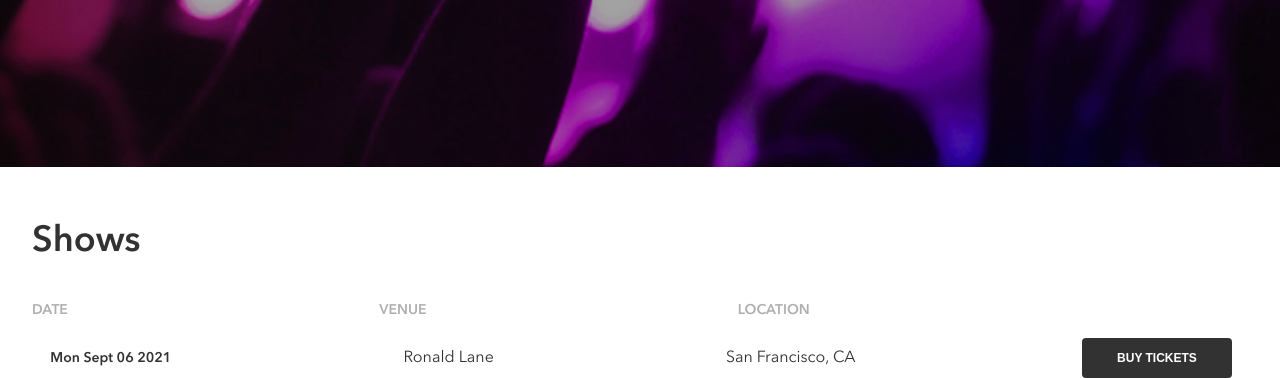
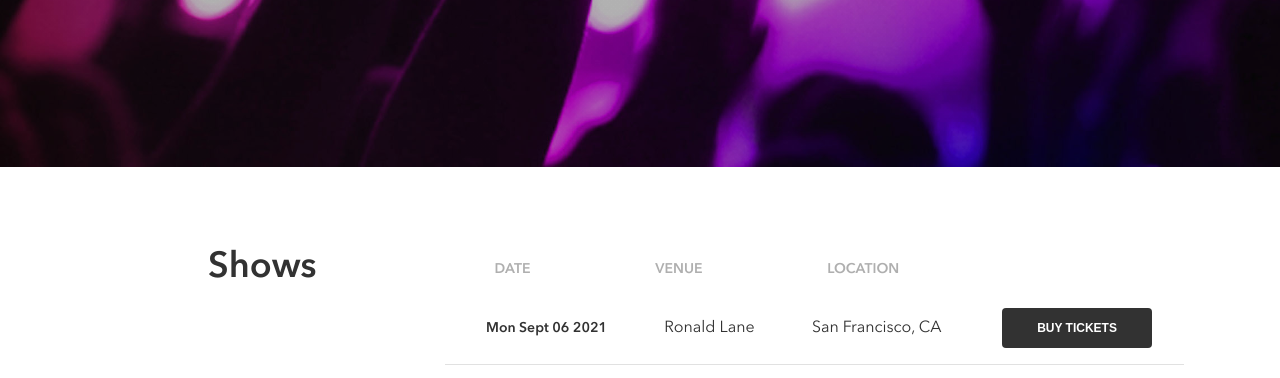
Before and after one commit to Kathp21/Katherine-Phan-bandsite, a plain HTML site: page pages/shows.html in a window 1280 px wide. Shown: the part 540-918 px from the top of the page. Drawn offline with Linux system fonts and the light colour scheme; a web font is replaced by a local one.

Commit message:
Fixed style for show page

```diff
--- a/pages/shows.html
+++ b/pages/shows.html
@@ -41,8 +41,8 @@
                 </iframe>
             </div>
         </section>
-        <section>
-            <h2 class="body-title">Shows</h2>
+        <section id="shows-content">
+            <h2 class="show-title">Shows</h2>
             <section class="shows">
                 <div class="shows__info-container">
                     <p class="shows__details">DATE</p>
--- a/styles/bio.scss
+++ b/styles/bio.scss
@@ -8,7 +8,7 @@
 .hero {
     position: relative;
     height: 40vh;
-    background-image: url(../assets/images/hero-bio.jpg), linear-gradient(rgba(50,50,50,60%), rgba(50,50,50,60%));
+    background-image: url(../assets/images/hero-bio.jpg), linear-gradient(rgba(50,50,50,50%), rgba(50,50,50,50%));
     background-size: cover;
     background-position: center;
     background-blend-mode: overlay;
@@ -52,7 +52,6 @@
         @include tablet {
             padding: 3rem 3rem 0 1.5rem;
             font-size: $section-header;
-            // @include text-bold(2.5rem);
         }
 
         @include desktop {
@@ -148,7 +147,7 @@
     background-color: $color-alabaster;
 
     &__title {
-        margin-top: 0;
+        margin-top: $margin-zero;
         padding-top: 1.25rem;
         padding-left: 3%;
         color: $bandsite-black;
@@ -223,6 +222,10 @@
 
         @include tablet {
             font-size: $section-header;
+        }
+
+        @include desktop {
+            padding-left: 11.5%;
         }
     }
 
--- a/styles/shows.scss
+++ b/styles/shows.scss
@@ -8,7 +8,7 @@
 
     position: relative;
     height: 50vh;
-    background-image: url(../assets/Images/hero-shows.jpg), linear-gradient(rgba(50,50,50,60%), rgba(50,50,50,60%));
+    background-image: url(../assets/Images/hero-shows.jpg), linear-gradient(rgba(50,50,50,50%), rgba(50,50,50,50%));
     background-size: cover;
     background-position: center;
     background-blend-mode: overlay;
@@ -76,15 +76,21 @@
     }
 }
 
-.body-title {
+.show-title {
     padding: 1rem 0 0 1rem;
     margin-bottom: $margin-zero;
     @include text-bold($page-header-mob);
     color: $bandsite-black;
 
     @include tablet {
-        padding: 1.5rem 2rem;
+        padding-left: 0.8rem;
         font-size: $section-header;
+        margin-bottom: 2rem;
+    }
+
+    @include desktop {
+        margin: $margin-zero;
+        padding: 0 8rem;
     }
 }
 
@@ -98,17 +104,22 @@
         justify-content: center;
         margin-right: 11.93rem;
         }
+
+        @include desktop {
+            margin-right: 10rem;
+            margin-left: 3.125rem;
+        }
     }
 
     &__section {
-        padding: $lf-rt-mobile;
+        padding-left: $space-1r;
     }
 
     &__details {
         opacity: 0;
 
         @include tablet {
-            padding-left: $space-2r;
+            padding-left: $space-1r;
             flex: 0.23;
             flex-grow: 1;
             flex-basis: auto;
@@ -116,14 +127,16 @@
             @include text-bold ($sm-txt-tab);
             opacity: 1;
         }
+
+        @include desktop {
+            padding: $padding-zero;
+        }
     }
 
     &__info {
         color: $bandsite-black;
 
         @include tablet {
-            padding-right: 5%;
-            padding-left: 3%;
             flex-grow: 1;
         }
 
@@ -140,6 +153,10 @@
             opacity: 0;
             font-size: 0;
         }
+
+        @include desktop {
+            flex: 1;
+        }
     }
 
     &__btn-container {
@@ -149,7 +166,6 @@
         @include tablet {
             padding: $lf-rt-tablet;
         }
-
     }
 
     &__button {
@@ -167,6 +183,10 @@
         @include tablet {
             width: 9.375rem;
             @include text-bold($btn-tab);
+        }
+
+        @include desktop {
+            margin-top: 1rem;
         }
     }
 
@@ -192,3 +212,26 @@
         }
     }
 }
+
+#shows-content {
+    @include mobile {
+        display: flex;
+        flex-direction: column;
+    }
+
+    @include tablet {
+        margin-bottom: 2rem;
+        padding: 2rem;
+    }
+
+    @include desktop {
+        display: flex;
+        flex-direction: row;
+        margin: 3rem;
+        padding-right: 3rem;
+
+        .shows {
+            flex: 1;
+        }
+    }
+}
```
Also changed, not shown: index.html (+1 -10 lines), styles/bio.css, styles/partials/_variables.scss (line endings or trailing spaces), styles/shows.css.
